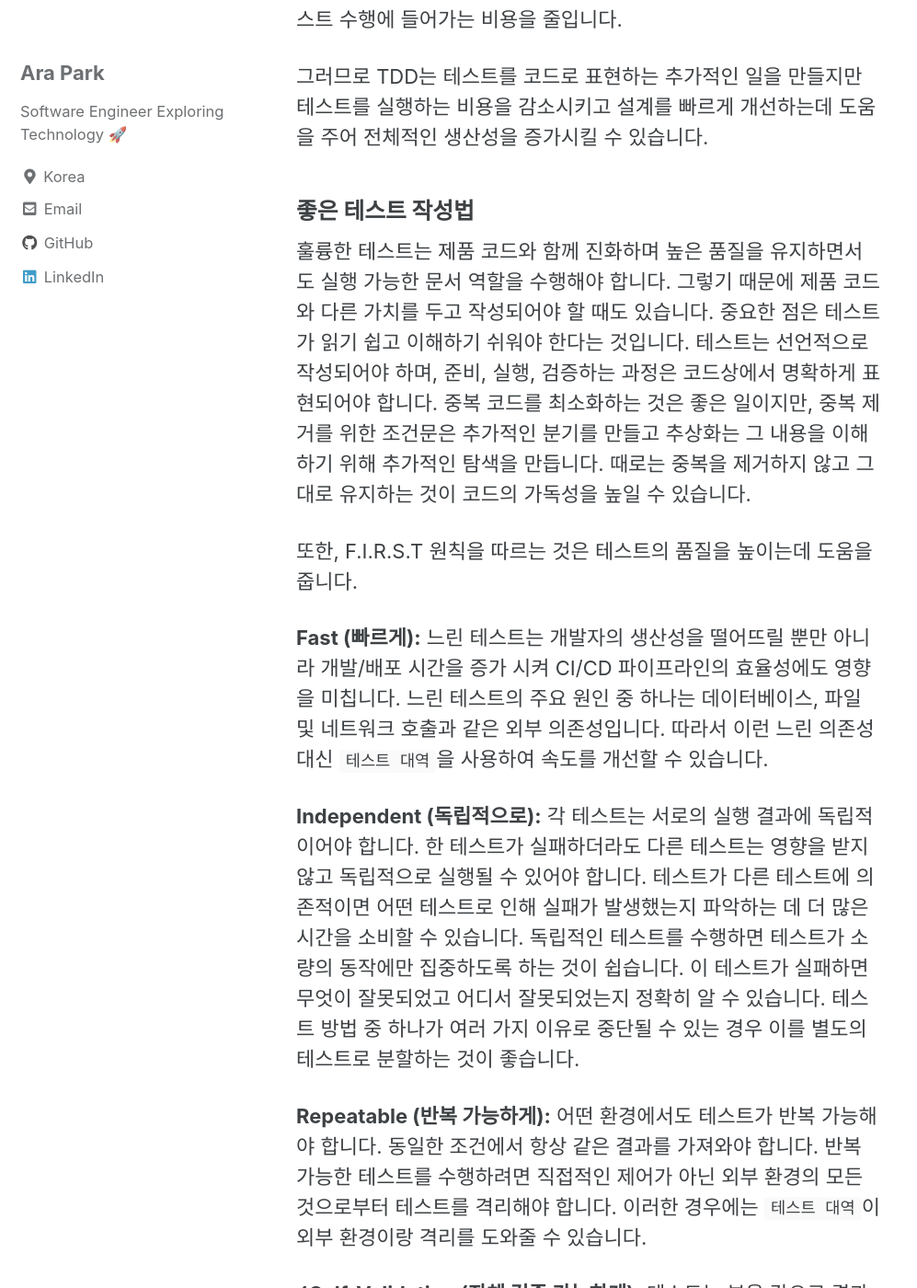
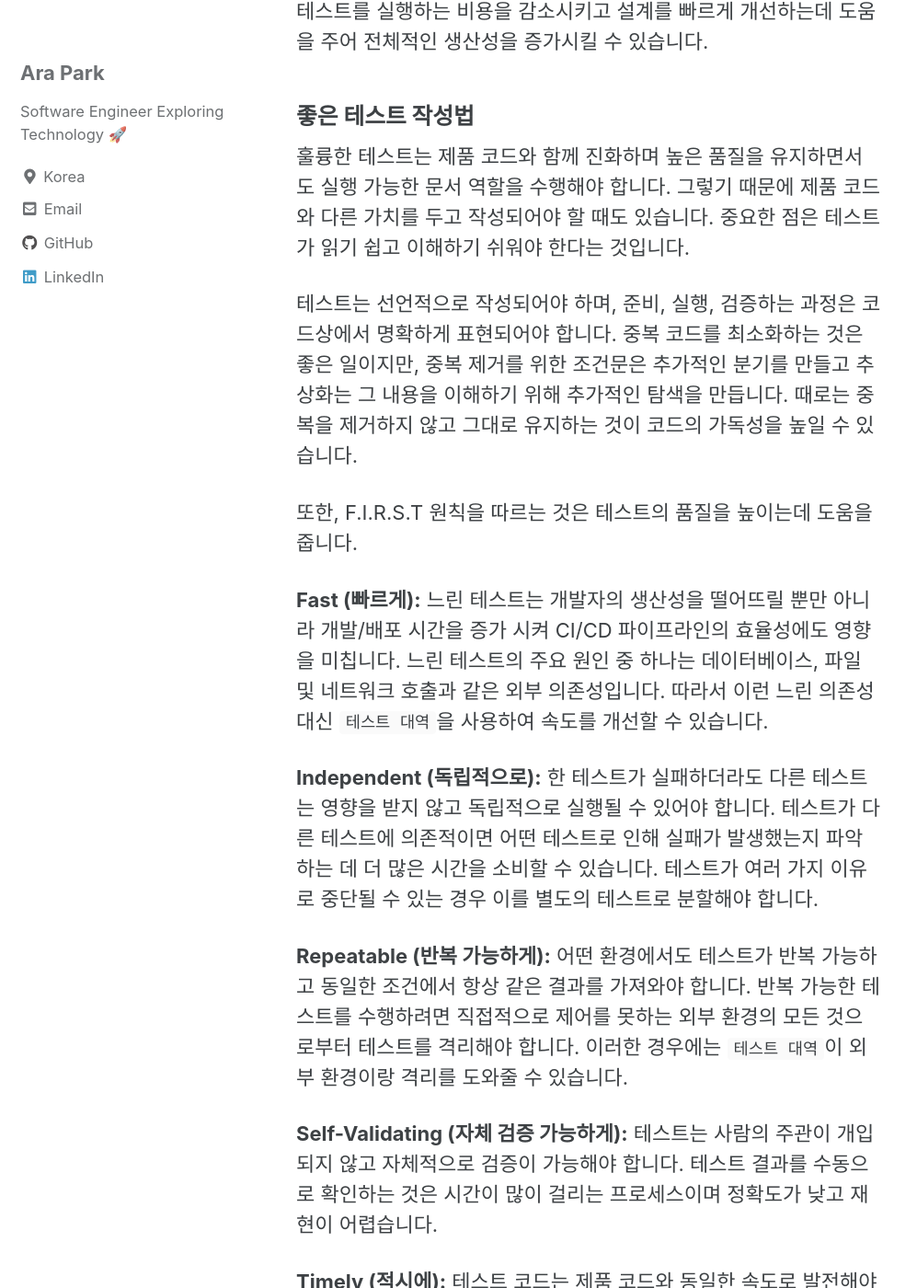
Before and after one commit to siyul-park/siyul-park.github.io, a Jekyll site: the page built from _posts/2023-12-30-tdd-in-agile.md, in a window 1280 px wide and 1400 px high, scrolled down 9046 px. Shown: the whole window at 92% size, without its empty margins (0-997 px from the left). Built offline with Jekyll 4.4.1, drawn with Linux system fonts in a browser that asks for light colours; cached includes are drawn as plain includes; comment, search, counter and statistics services are not loaded; some of the changed text lies outside the part shown.

Commit message:
fix: tdd-in-agile

```diff
--- a/_posts/2023-12-30-tdd-in-agile.md
+++ b/_posts/2023-12-30-tdd-in-agile.md
@@ -18,7 +18,7 @@ categories: agile
 
 폭포수 모델은 인기있는 소프트웨어 개발 방법론 중 하나로, 초기에 모든 요구사항을 분석하고 정의한 후에 개발을 진행하는 방식입니다. 가장 직관적인 접근법이지만, 개발 과정에서 발견되는 통찰과 변경사항을 반영하기 어렵고, 고객과의 상호작용이 제한되어 제품이 완성되기 전까지는 문제를 파악하기 어려웠습니다. 이로 인해 문제가 나중에 발견되어 해결하기 위한 비용이 증가했습니다.
 
-이러한 문제와 함께 고객 요구사항의 불확실성, 신속한 시장 변화, 경쟁 압력 등이 부각되면서 애자일 방법론이 등장하게 되었습니다. 애자일은 지속적인 변경에 대응하고 빠르게 가치를 제공하기 위한 방법론으로, 폭포수 모델의 한계를 극복하고 고객과의 긴밀한 협력, 빠른 피드백, 작은 주기의 반복 개발 등을 강조하여 개발 과정을 민첩하게 조정할 수 있도록 도와줍니다.
+이러한 문제와 함께 고객 요구사항의 불확실성, 신속한 시장 변화, 경쟁 압력 등이 부각되면서 애자일 방법론이 등장하게 되었습니다. 애자일은 지속적인 변경에 대응하고 빠르게 가치를 제공하기 위한 방법론으로, 고객과의 긴밀한 협력, 빠른 피드백, 작은 주기의 반복을 강조합니다.
 
 TDD(Test-Driven Development, 테스트 주도 개발)는 테스트 코드를 선행적으로 작성하고 이를 통과하는 코드를 순환적으로 개발하는 사이클을 따릅니다. 이는 변경에 대한 두려움 없이 코드를 작성할 수 있게 해줍니다. 새로운 요구사항이나 변경이 발생하면 그에 맞게 테스트를 작성하고, 해당 테스트를 통과할 정도의 코드를 작성하는 식으로 진행합니다. 기존 기능에 영향을 주지 않는 것을 확인하며 작은 변경이 이루어지기 때문에 변화에 대응하기가 훨씬 수월해집니다.
 
@@ -60,7 +60,7 @@ TDD는 3가지의 단계를 짧은 주기 동안 반복합니다.
 
 **인수 테스트(Acceptance Test):** 비즈니스적인 관점에서 소프트웨어가 정확하게 동작하는지를 검증합니다. 종단간 테스트가 이 테스트에 포함될 수 있습니다. 주로 사용자 스토리의 정상 동작 여부를 중점적으로 평가하며, 비지니스 요구 사항을 충족하는지를 확인합니다.
 
-단위 테스트에서 종단간 테스트로 갈수록 테스트의 비용과 실행 시간이 증가하는 경향이 있습니다. 통합 테스트, 종단간 테스트, 그리고 인수 테스트는 전체 시스템이나 사용자의 입장에서의 기능을 검증하기 때문에 더 많은 리소스와 시간이 필요합니다. 이러한 테스트는 단위 테스트와 달리 여러 모듈 또는 컴포넌트 간의 상호 작용을 고려해야 하므로 복잡성이 증가합니다. 이는 테스트의 범위와 복잡성이 확대되면서 발생하는 자연스러운 현상입니다. 주로 저렴하고 간단한 단위 테스트가 자주 실행되고 작성됩니다.
+단위 테스트에서 종단간 테스트로 갈수록 테스트의 비용과 실행 시간이 증가하는 경향이 있습니다. 통합 테스트, 종단간 테스트, 그리고 인수 테스트는 전체 시스템이나 사용자의 입장에서의 기능을 검증하기 때문에 더 많은 리소스와 시간이 필요합니다. 이러한 테스트는 단위 테스트와 달리 여러 모듈 또는 컴포넌트 간의 상호 작용을 고려해야 하므로 복잡성이 증가합니다. 그렇기 때문에 주로 저렴하고 간단한 단위 테스트가 자주 실행되고 작성됩니다.
 
 "실패할 테스트를 작성하기 전에는 아무런 제품 코드도 작성하지 않는다"는 원칙은 단위 테스트에만 국한되지 않고, 통합 테스트, 종단간 테스트, 그리고 인수 테스트에도 모두 적용됩니다. 테스트의 크기와 무관하게 테스트를 우선으로 작성하고 그 후에 제품 코드를 작성하는 것은 설계를 검토하고 구현이 나아갈 방향을 제시합니다.
 
@@ -84,7 +84,7 @@ TDD는 3가지의 단계를 짧은 주기 동안 반복합니다.
 
 `테스트 대역`을 활용하면 코드의 독립성을 확보하고, 외부 의존성으로부터 모듈을 격리시킬 수 있습니다. 가상 데이터를 생성하여 외부 의존성에 영향받지 않고도 간소화된 테스트를 수행할 수 있어, 빠르고 독립적인 테스트 환경을 구축할 수 있습니다. 또한, `테스트 대역`을 활용함으로써 테스트 코드가 외부와 어떻게 상호작용을 하는지를 확인하며 비즈니스 로직의 행위에 집중할 수 있게 해줍니다.
 
-그러나 `테스트 대역`을 오용하면 테스트와 구현을 더 의존적으로 만들 수 있습니다. 특히 `모의 객체`나 `스파이` 는 세부적인 구현 사항을 노출시켜 테스트가 더 예민하게 반응하게 되고, 구현 변경 시 테스트의 실패가 더 자주 발생할 수 있습니다. 이로 인해 테스트의 유지보수 비용이 증가하고, 결국 유지보수를 포기할 가능성이 있습니다. 또한, `테스트 대역`의 오용은 실제 동작과의 괴리를 초래하고, 테스트 코드의 신뢰성이 감소할 우려가 있습니다.
+그러나 `테스트 대역`을 오용하면 테스트와 구현을 더 의존적으로 만들 수 있습니다. 특히 `모의 객체`나 `스파이` 는 세부적인 구현 사항을 노출시켜 테스트가 더 예민하게 반응하게 만들어, 구현 변경 시 테스트가 더 자주 실패할 수 있습니다. 또한, `테스트 대역`의 오용은 실제 동작과의 괴리를 초래하고, 테스트 코드의 신뢰성이 감소할 우려가 있습니다.
 
 저는 테스트를 작성할 때 유연성을 중요시하고 행위 대신 값을 검증하는 것을 선호하여, 주로 `가짜`를 활용합니다. `가짜`는 복잡한 원본 객체를 대체할 수 있어 테스트를 간소화하고 테스트 대상에 집중할 수 있게 해줍니다. 그러나 대신할 객체가 복잡하면 `가짜`의 구현도 복잡해질 수 있어 `가짜`를 검증하는데 추가적인 테스트가 필요하다는 단점이 있습니다.
 
@@ -110,7 +110,9 @@ TDD를 도입하는데 있어 가장 큰 걸림돌은 제품 코드 뿐만 아
 
 이는 소프트웨어 개발을 단편적으로 바라보고 있기 때문에 생기는 오해입니다. 소프트웨어 개발에는 추상적인 소프트웨어 개체를 구성하는 복잡한 개념적 구조를 만드는 일 그리고 이러한 추상적 개체를 코드로 표현하는 일이 필요합니다.
 
-테스트는 제품 코드의 실행가능한 명세서입니다. 그렇기에 테스트를 작성하는 것은 제품 코드에 대한 개념적 구조를 설계하는 것이고 추가적인 개념의 설계가 필요하지 않습니다. 오히려 설계를 직접 살펴보며 다듬을 수 있어 테스트 작성은 설계를 하는데 도움을 줍니다. 테스트를 작성하는 것은 오직 테스트를 코드로 표현하는 일이 더 요구됩니다. 그리고 이런 개념 표현에 대한 일은 프로그래밍 언어와 여러 도구의 발전으로 점점 더 쉬워지고 있습니다.
+테스트는 제품 코드의 실행가능한 명세서입니다. 그렇기에 테스트를 작성하는 것은 제품 코드에 대한 개념적 구조를 설계하는 것이고 추가적인 개념의 설계가 필요하지 않습니다. 오히려 설계를 직접 살펴보며 다듬을 수 있어 테스트 작성은 설계를 하는데 도움을 줍니다.
+
+테스트를 작성하는 것은 오직 테스트를 코드로 표현하는 일이 더 요구됩니다. 그리고 이런 개념 표현에 대한 일은 프로그래밍 언어와 여러 도구의 발전으로 점점 더 쉬워지고 있습니다.
 
 또한 테스트는 반드시 수행이 되어야 하는 활동입니다. 개발자 심지어 사용자가 수동으로 수행하는 테스트는 자동된 테스트 보다 실행 시간이 길고 신뢰성이 낮으며 비용이 큰 작업입니다. 자동화된 테스트는 테스트 수행에 들어가는 비용을 줄입니다.
 
@@ -118,19 +120,21 @@ TDD를 도입하는데 있어 가장 큰 걸림돌은 제품 코드 뿐만 아
 
 ### 좋은 테스트 작성법
 
-훌륭한 테스트는 제품 코드와 함께 진화하며 높은 품질을 유지하면서도 실행 가능한 문서 역할을 수행해야 합니다. 그렇기 때문에 제품 코드와 다른 가치를 두고 작성되어야 할 때도 있습니다. 중요한 점은 테스트가 읽기 쉽고 이해하기 쉬워야 한다는 것입니다. 테스트는 선언적으로 작성되어야 하며, 준비, 실행, 검증하는 과정은 코드상에서 명확하게 표현되어야 합니다. 중복 코드를 최소화하는 것은 좋은 일이지만, 중복 제거를 위한 조건문은 추가적인 분기를 만들고 추상화는 그 내용을 이해하기 위해 추가적인 탐색을 만듭니다. 때로는 중복을 제거하지 않고 그대로 유지하는 것이 코드의 가독성을 높일 수 있습니다.
+훌륭한 테스트는 제품 코드와 함께 진화하며 높은 품질을 유지하면서도 실행 가능한 문서 역할을 수행해야 합니다. 그렇기 때문에 제품 코드와 다른 가치를 두고 작성되어야 할 때도 있습니다. 중요한 점은 테스트가 읽기 쉽고 이해하기 쉬워야 한다는 것입니다.
+
+테스트는 선언적으로 작성되어야 하며, 준비, 실행, 검증하는 과정은 코드상에서 명확하게 표현되어야 합니다. 중복 코드를 최소화하는 것은 좋은 일이지만, 중복 제거를 위한 조건문은 추가적인 분기를 만들고 추상화는 그 내용을 이해하기 위해 추가적인 탐색을 만듭니다. 때로는 중복을 제거하지 않고 그대로 유지하는 것이 코드의 가독성을 높일 수 있습니다.
 
 또한, F.I.R.S.T 원칙을 따르는 것은 테스트의 품질을 높이는데 도움을 줍니다.
 
 **Fast (빠르게):** 느린 테스트는 개발자의 생산성을 떨어뜨릴 뿐만 아니라 개발/배포 시간을 증가 시켜 CI/CD 파이프라인의 효율성에도 영향을 미칩니다. 느린 테스트의 주요 원인 중 하나는 데이터베이스, 파일 및 네트워크 호출과 같은 외부 의존성입니다. 따라서 이런 느린 의존성 대신 `테스트 대역`을 사용하여 속도를 개선할 수 있습니다.
 
-**Independent (독립적으로):** 각 테스트는 서로의 실행 결과에 독립적이어야 합니다. 한 테스트가 실패하더라도 다른 테스트는 영향을 받지 않고 독립적으로 실행될 수 있어야 합니다. 테스트가 다른 테스트에 의존적이면 어떤 테스트로 인해 실패가 발생했는지 파악하는 데 더 많은 시간을 소비할 수 있습니다. 독립적인 테스트를 수행하면 테스트가 소량의 동작에만 집중하도록 하는 것이 쉽습니다. 이 테스트가 실패하면 무엇이 잘못되었고 어디서 잘못되었는지 정확히 알 수 있습니다. 테스트 방법 중 하나가 여러 가지 이유로 중단될 수 있는 경우 이를 별도의 테스트로 분할하는 것이 좋습니다.
+**Independent (독립적으로):** 한 테스트가 실패하더라도 다른 테스트는 영향을 받지 않고 독립적으로 실행될 수 있어야 합니다. 테스트가 다른 테스트에 의존적이면 어떤 테스트로 인해 실패가 발생했는지 파악하는 데 더 많은 시간을 소비할 수 있습니다. 테스트가 여러 가지 이유로 중단될 수 있는 경우 이를 별도의 테스트로 분할해야 합니다.
 
-**Repeatable (반복 가능하게):** 어떤 환경에서도 테스트가 반복 가능해야 합니다. 동일한 조건에서 항상 같은 결과를 가져와야 합니다. 반복 가능한 테스트를 수행하려면 직접적인 제어가 아닌 외부 환경의 모든 것으로부터 테스트를 격리해야 합니다. 이러한 경우에는 `테스트 대역`이 외부 환경이랑 격리를 도와줄 수 있습니다.
+**Repeatable (반복 가능하게):** 어떤 환경에서도 테스트가 반복 가능하고 동일한 조건에서 항상 같은 결과를 가져와야 합니다. 반복 가능한 테스트를 수행하려면 직접적으로 제어를 못하는 외부 환경의 모든 것으로부터 테스트를 격리해야 합니다. 이러한 경우에는 `테스트 대역`이 외부 환경이랑 격리를 도와줄 수 있습니다.
 
-4**Self-Validating (자체 검증 가능하게):** 테스트는 부울 값으로 결과를 내보내어 성공 또는 실패로 판단할 수 있어야 합니다. 사람의 주관이 개입되지 않도록 자체적으로 검증이 가능해야 합니다. 테스트 결과를 수동으로 확인하는 것은 시간이 많이 걸리는 프로세스이며 정확도가 낮고 재현이 어렵습니다.
+**Self-Validating (자체 검증 가능하게):** 테스트는 사람의 주관이 개입되지 않고 자체적으로 검증이 가능해야 합니다. 테스트 결과를 수동으로 확인하는 것은 시간이 많이 걸리는 프로세스이며 정확도가 낮고 재현이 어렵습니다.
 
-**Timely (적시에):** 테스트 코드는 제품 코드와 동일한 속도로 발전해야 합니다. 적시에 작성하면 런타임 오류와 버그를 빠르게 감지하고 수정할 수 있습니다. 유지보수성과 안정성을 유지하기 위해 제품 코드와 함께 꾸준한 업데이트가 필요합니다.
+**Timely (적시에):** 테스트 코드는 제품 코드와 동일한 속도로 발전해야 합니다. 적시에 테스트를 작성하면 런타임 오류와 버그를 빠르게 감지하고 수정할 수 있습니다.
 
 ### TDD와 애자일
 
```
